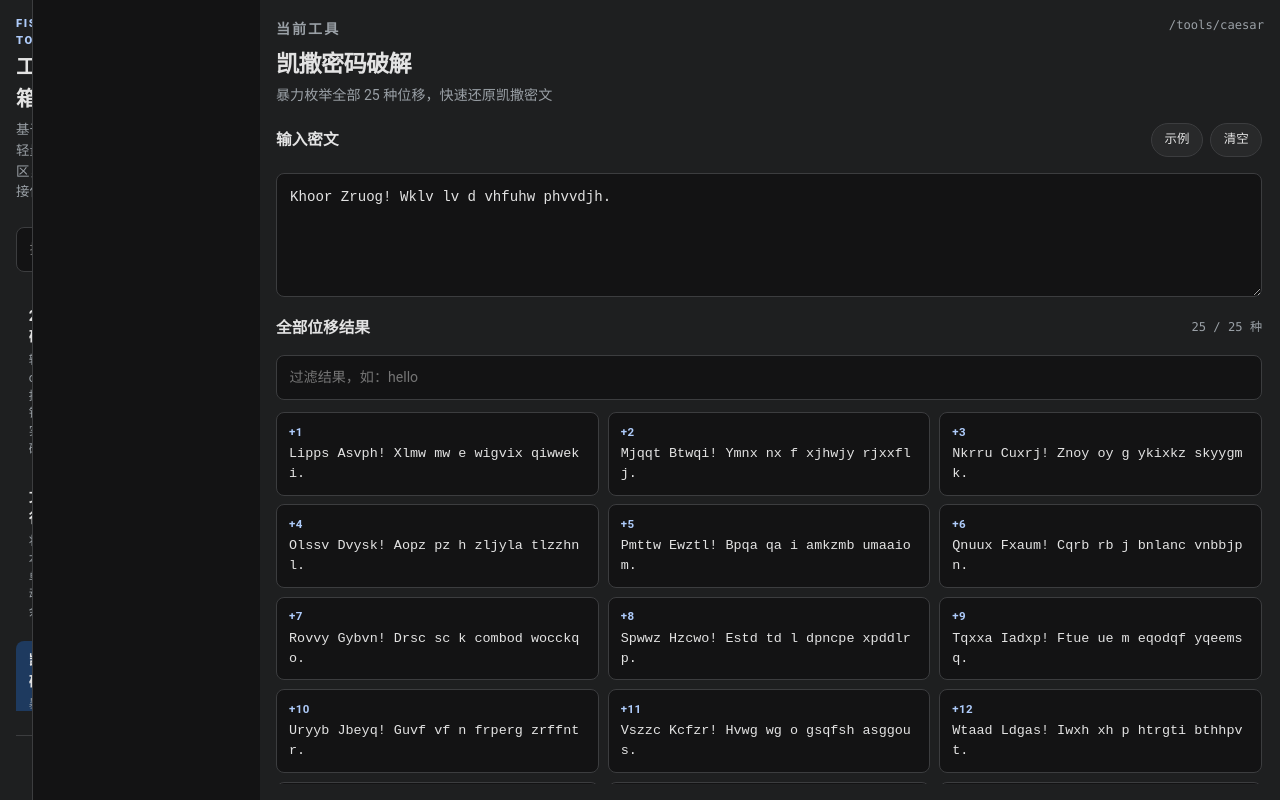
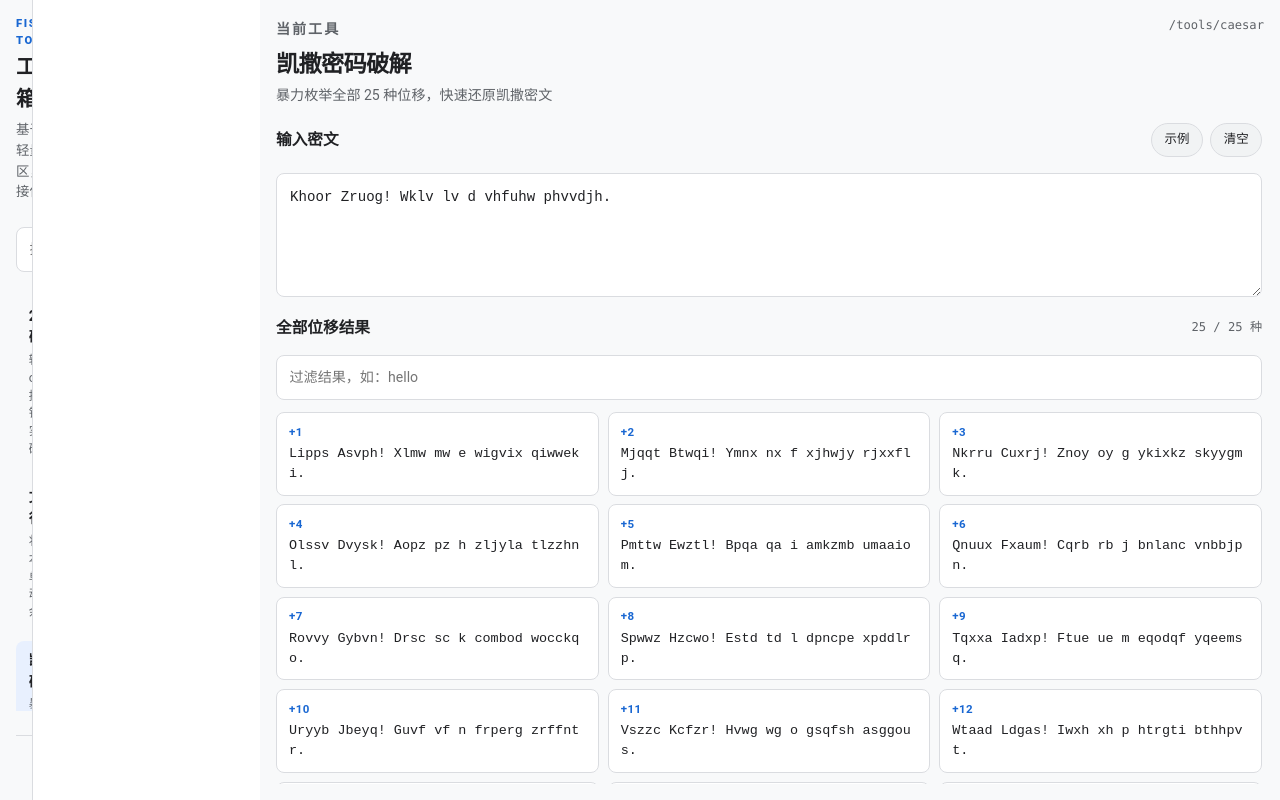
Before and after one commit to Hollow288/fish-tools, a Next.js app: page /tools/caesar in a window 1280 px wide. Built offline with nearby package versions, Linux system fonts and the light colour scheme.

Commit message:
feat: 默认白色

```diff
--- a/src/app/globals.css
+++ b/src/app/globals.css
@@ -1,4 +1,23 @@
 :root {
+  --bg: #ffffff;
+  --surface: #f8f9fa;
+  --surface-soft: #f1f3f4;
+  --surface-muted: #e8eaed;
+  --line: #dadce0;
+  --line-strong: #bdc1c6;
+  --ink: #202124;
+  --muted: #5f6368;
+  --accent: #1a73e8;
+  --accent-soft: #e8f0fe;
+  --accent-strong: #1967d2;
+  --accent-warm: #d2e3fc;
+  --danger: #d93025;
+  --danger-soft: #fce8e6;
+  --shadow: 0 1px 2px 0 rgba(60, 64, 67, 0.3), 0 1px 3px 1px rgba(60, 64, 67, 0.15);
+  --shadow-soft: 0 1px 2px 0 rgba(60, 64, 67, 0.2);
+}
+
+[data-theme="dark"] {
   --bg: #131314;
   --surface: #1e1f20;
   --surface-soft: #28292a;
@@ -15,25 +34,6 @@
   --danger-soft: #3b2828;
   --shadow: 0 1px 2px 0 rgba(0, 0, 0, 0.3), 0 1px 3px 1px rgba(0, 0, 0, 0.15);
   --shadow-soft: 0 1px 2px 0 rgba(0, 0, 0, 0.2);
-}
-
-[data-theme="light"] {
-  --bg: #ffffff;
-  --surface: #f8f9fa;
-  --surface-soft: #f1f3f4;
-  --surface-muted: #e8eaed;
-  --line: #dadce0;
-  --line-strong: #bdc1c6;
-  --ink: #202124;
-  --muted: #5f6368;
-  --accent: #1a73e8;
-  --accent-soft: #e8f0fe;
-  --accent-strong: #1967d2;
-  --accent-warm: #d2e3fc;
-  --danger: #d93025;
-  --danger-soft: #fce8e6;
-  --shadow: 0 1px 2px 0 rgba(60, 64, 67, 0.3), 0 1px 3px 1px rgba(60, 64, 67, 0.15);
-  --shadow-soft: 0 1px 2px 0 rgba(60, 64, 67, 0.2);
 }
 
 * {
--- a/src/app/layout.tsx
+++ b/src/app/layout.tsx
@@ -23,7 +23,7 @@ export default function RootLayout({ children }: RootLayoutProps) {
           id="theme-init"
           strategy="beforeInteractive"
           dangerouslySetInnerHTML={{
-            __html: `(function(){try{var t=localStorage.getItem('theme')||'dark';document.documentElement.setAttribute('data-theme',t)}catch(e){}})()`,
+            __html: `(function(){try{var t=localStorage.getItem('theme')||'light';document.documentElement.setAttribute('data-theme',t)}catch(e){}})()`,
           }}
         />
         {children}
--- a/src/components/ThemeToggle.tsx
+++ b/src/components/ThemeToggle.tsx
@@ -3,13 +3,13 @@
 import { useEffect, useState } from "react";
 
 export function ThemeToggle() {
-  const [theme, setTheme] = useState<"light" | "dark">("dark");
+  const [theme, setTheme] = useState<"light" | "dark">("light");
   const [mounted, setMounted] = useState(false);
 
   useEffect(() => {
     setMounted(true);
     const saved = localStorage.getItem("theme") as "light" | "dark" | null;
-    const initial = saved || "dark";
+    const initial = saved || "light";
     setTheme(initial);
   }, []);
 
```
